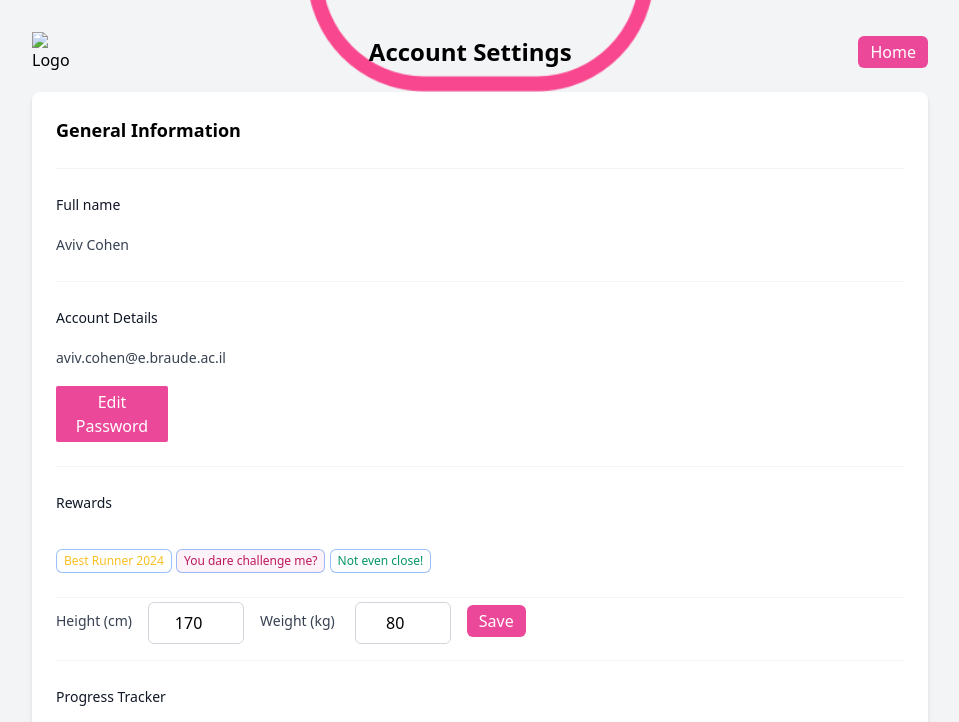
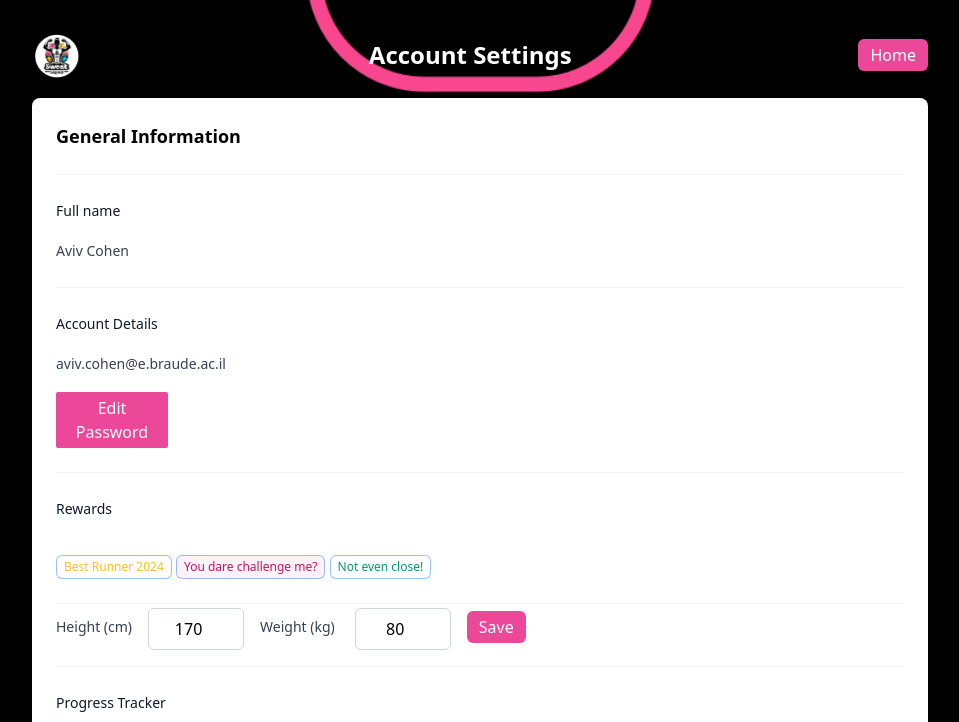
Before and after one commit to AvivFairfield/WEB_Project, a website built with Vite: page account.html in a window 1280 px wide. Shown: the top 722 px of the page, without its empty margins (160-1119 px from the left). Built offline with nearby package versions, Linux system fonts and the light colour scheme.

Commit message:
updated files

```diff
--- a/account.html
+++ b/account.html
@@ -65,14 +65,14 @@ body {
 
     </style>
 
-<body class="bg-gray-100">
+<body class="bg-black">
 
 
     <div class="max-w-4xl mx-auto py-8">
         <h1 class="mb-5 flex items-center justify-between">
-            <img src="D:\Chrome\SS_LOGO-removebg-preview.png" alt="Logo" class="h-8" style="width: 50px; height: auto;"> <!-- Adjust class as needed for logo size -->
-            <label class="text-2xl font-bold">Account Settings</label>
-            <button onclick="window.location.href = 'index.html';" class="bg-pink-500 text-white hover:bg-black transition duration-300 px-3 py-1 rounded-md">Home</button>
+            <img src="logo.png" alt="Logo" class="h-8" style="width: 50px; height: auto;"> <!-- Adjust class as needed for logo size -->
+            <label class="text-2xl font-bold" style="color:white;">Account Settings</label>
+            <button onclick="window.location.href = 'index.html';" class="bg-pink-500 text-white hover:bg-blue-400 transition duration-300 px-3 py-1 rounded-md">Home</button>
         </h1>
         <div class="bg-white p-6 rounded-lg shadow-md">
             <h2 class="text-lg font-semibold mb-4">General Information</h2>
@@ -93,6 +93,7 @@ body {
                       <button type="button" id="changePW" class="bg-pink-500 text-white hover:bg-black transition duration-300  px-1 py-1 rounded-sm w-28">Edit Password</button>
                      </div>
 
+
                      <div id="popup" class="popup">
                         <div class="popup-content">
                             <span class="close" onclick="closePopup()">&times;</span>
@@ -109,6 +110,8 @@ body {
 
                         </div>
                     </div>
+
+
                     <script>
                         // Open the popup when the button is clicked
                         document.getElementById("changePW").addEventListener("click", function() {
```
Also changed, not shown: logo.png (added).
